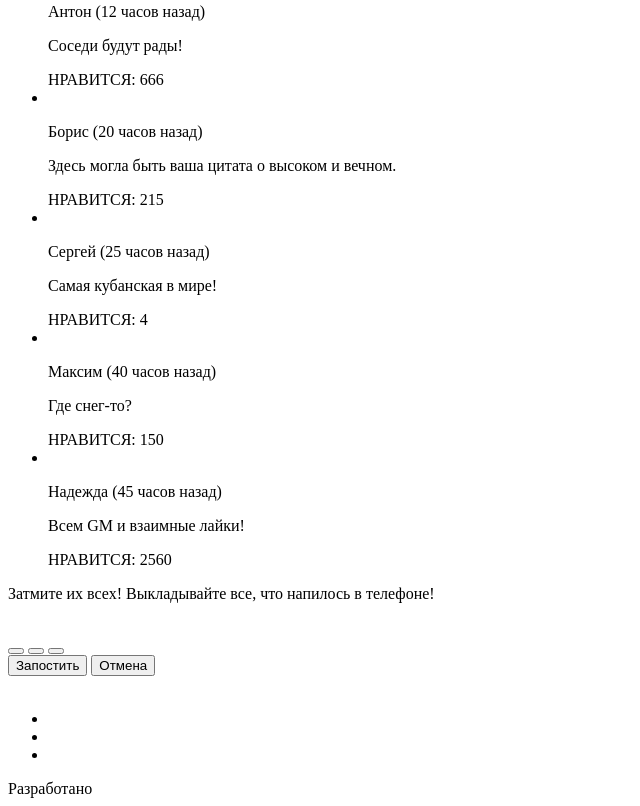
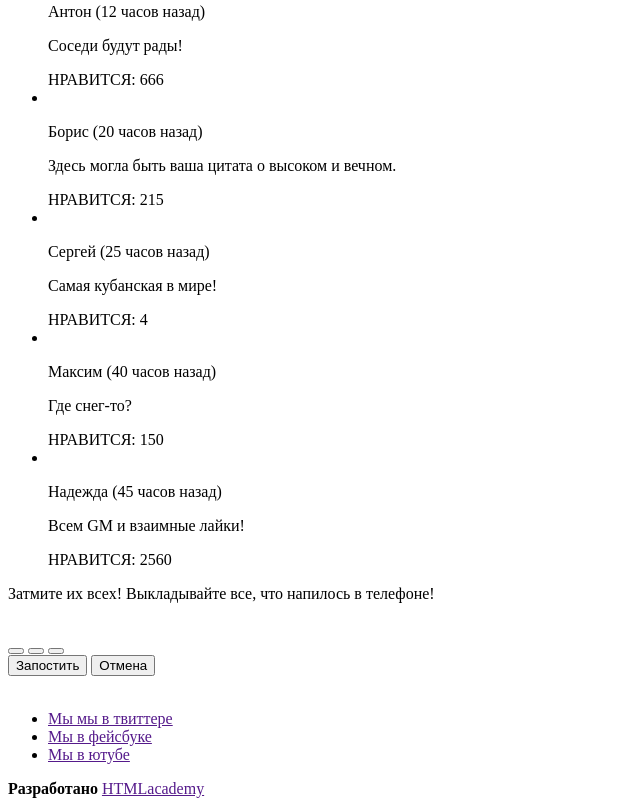
Before and after one commit to arcticstormx/adaptive_pink, a website: page source/photo.html in a window 1280 px wide. Shown: the part 622-1428 px from the top of the page, without its empty margins (0-640 px from the left). Drawn offline with Linux system fonts and the light colour scheme.

Commit message:
Fix copyright block in footer

```diff
--- a/source/photo.html
+++ b/source/photo.html
@@ -144,20 +144,18 @@
       </a>
       <ul class="page-footer__social social">
         <li class="social__item">
-          <a href="" class="social__link"></a>
+          <a href="" class="social__link social__link--twitter">Мы мы в твиттере</a>
         </li>
         <li class="social__item">
-          <a href="" class="social__link"></a>
+          <a href="" class="social__link social__link--facebook">Мы в фейсбуке</a>
         </li>
         <li class="social__item">
-          <a href="" class="social__link"></a>
+          <a href="" class="social__link social__link--youtube">Мы в ютубе</a>
         </li>
       </ul>
-      <div class="page-footer__copyright">
-        Разработано
-        <a href="" class="page-footer__copyright-link">
-
-        </a>
+      <div class="page-footer__copyright copyright">
+        <b class="copyright__text">Разработано</b>
+        <a href="" class="copyright__link">HTMLacademy</a>
       </div>
     </footer>
   </body>
```
Also changed, not shown: source/form.html (+7 -7 lines).
